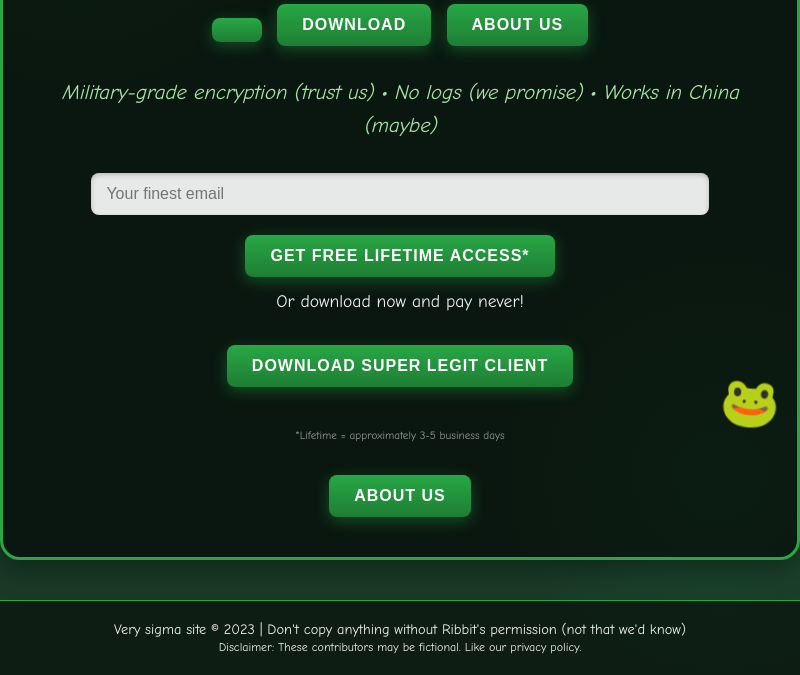
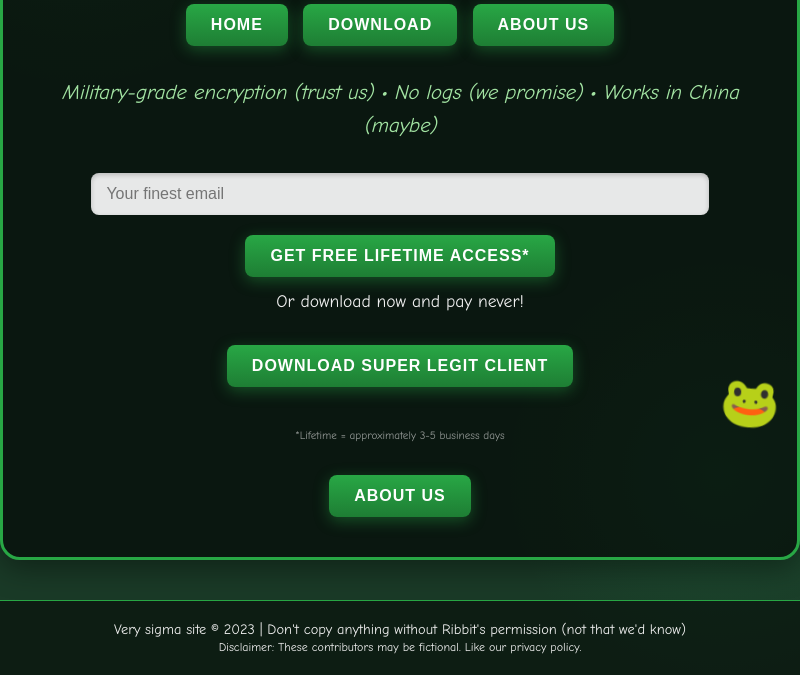
Before and after one commit to RibbitVPN/ribbitvpn.github.io, an Electron app: page index.html in a window 800 px wide. Shown: the part 329-1004 px from the top of the page. Drawn offline with Linux system fonts and the light colour scheme.

Commit message:
less shittier navbar

```diff
--- a/index.html
+++ b/index.html
@@ -15,7 +15,7 @@
       <img id="logo" src="assets/ribbit_vpn.png" alt="100% Legit VPN" />
       <h1>RIBBIT VPN</h1>
       <center>
-        <button onclick="window.location.href='index.html'"></button>
+        <button onclick="window.location.href='index.html'">Home</button>
         <button onclick="Download()">Download</button>
         <button onclick="window.location.href='about.html'">About US</button>
       </center>
```
